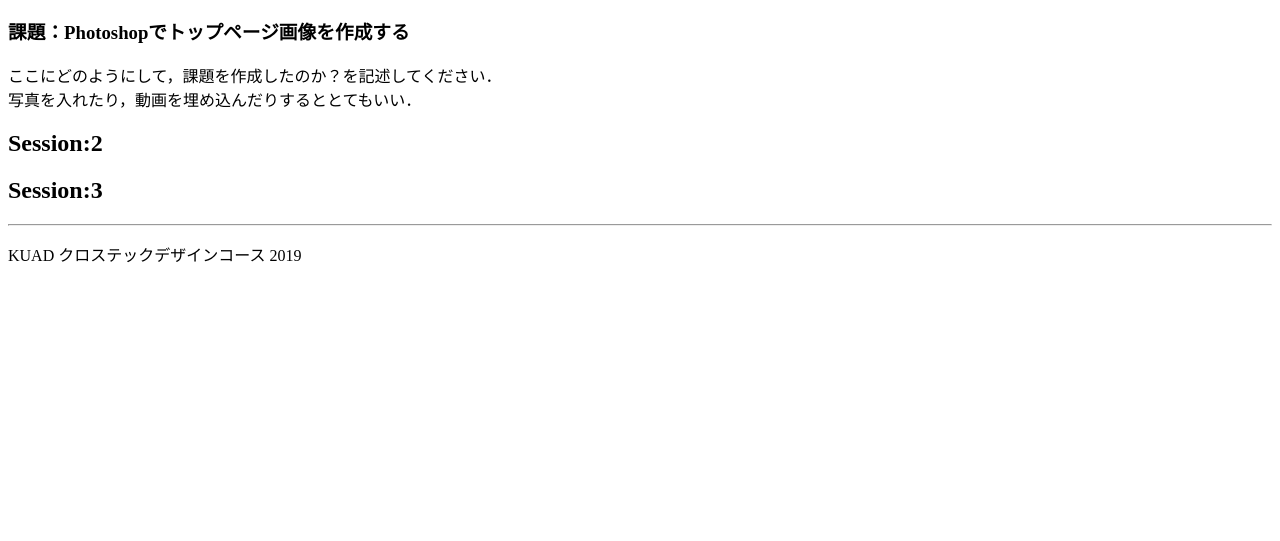
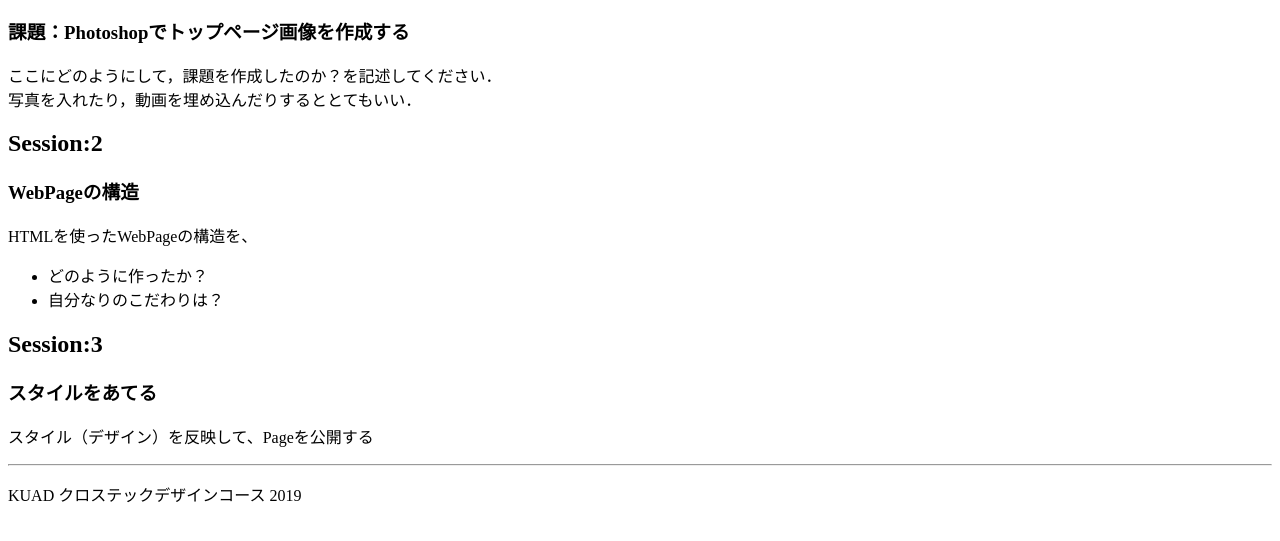
Before and after one commit to KUAD-XtechDesign/studyprogress-shiraishi, a plain HTML site: page subjects/swnwb1.html in a window 1280 px wide. Shown: the part 207-748 px from the top of the page. Drawn offline with Linux system fonts and the light colour scheme.

Commit message:
add text

```diff
--- /dev/null
+++ b/assets/css/common.css
@@ -0,0 +1,3 @@
+body {
+  background-color: red;
+}
--- a/subjects/swnwb1.html
+++ b/subjects/swnwb1.html
@@ -30,9 +30,17 @@
       </div>
       <div class="">
         <h2>Session:2</h2>
+        <h3>WebPageの構造</h3>
+        <p>HTMLを使ったWebPageの構造を、</p>
+        <ul>
+          <li>どのように作ったか？</li>
+          <li>自分なりのこだわりは？</li>
+        </ul>
       </div>
       <div class="">
         <h2>Session:3</h2>
+        <h3>スタイルをあてる</h3>
+        <p>スタイル（デザイン）を反映して、Pageを公開する</p>
       </div>
       <hr>
     </main>
```
Also changed, not shown: 2 other files.
